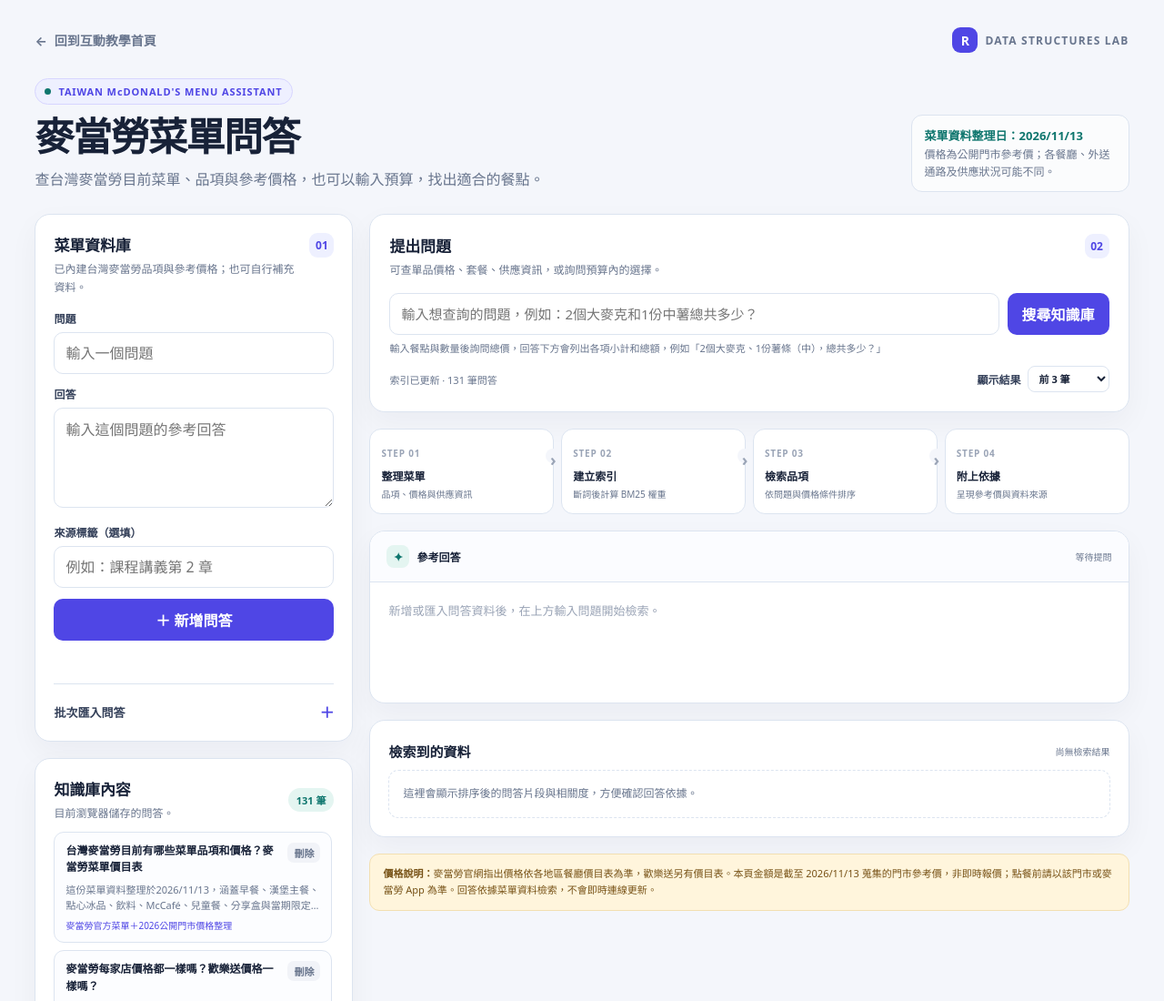
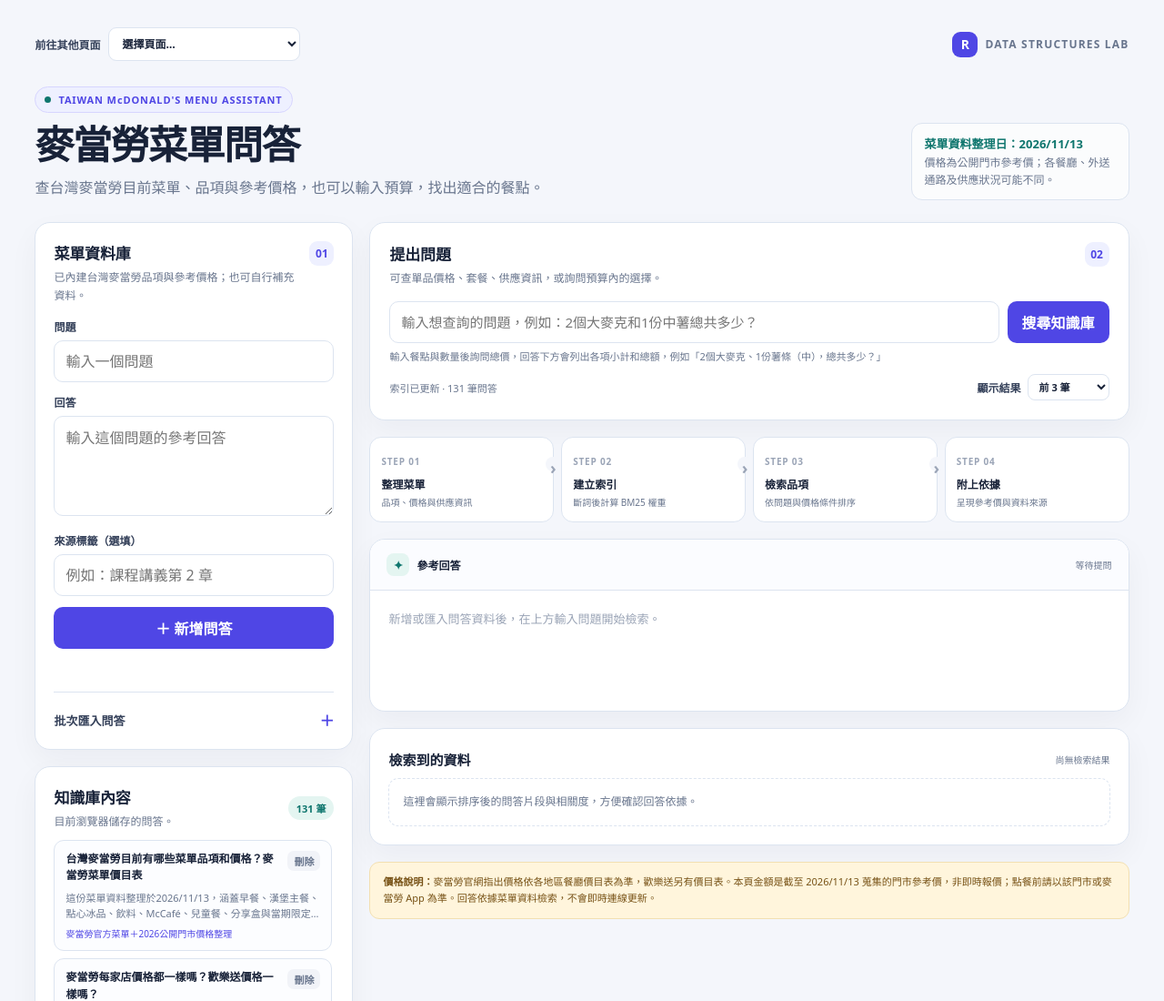
Before and after one commit to slep0721/binary-tree, a plain HTML site: page rag.html in a window 1280 px wide. Shown: the top 1100 px of the page at 91% size. Drawn offline with Linux system fonts and the light colour scheme.

Commit message:
Replace home link with page selector

```diff
--- a/rag.html
+++ b/rag.html
@@ -16,6 +16,7 @@
     .kb-head{display:flex;justify-content:space-between;align-items:center;gap:10px;margin-bottom:10px}.kb-count{padding:5px 9px;border-radius:999px;background:var(--teal-soft);color:var(--teal);font-size:11px;font-weight:800}.kb-empty{padding:15px;border:1px dashed var(--line);border-radius:11px;color:var(--muted);font-size:12px;line-height:1.65;text-align:center}.kb-list{display:grid;gap:8px;max-height:290px;overflow:auto;padding-right:2px}.kb-item{padding:11px 12px;border:1px solid var(--line);border-radius:11px;background:#fcfdff}.kb-item-top{display:flex;align-items:flex-start;justify-content:space-between;gap:9px}.kb-question{min-width:0;font-size:12px;font-weight:760;line-height:1.55;overflow-wrap:anywhere}.remove{flex:none;padding:3px 7px;border-radius:7px;background:#f1f3f8;color:var(--muted);font-size:11px}.kb-answer{display:-webkit-box;margin-top:6px;overflow:hidden;color:var(--muted);font-size:11px;line-height:1.55;-webkit-box-orient:vertical;-webkit-line-clamp:2}.kb-source{margin-top:6px;color:var(--primary);font-size:10px}
     .query-card{padding:21px}.query-row{display:grid;grid-template-columns:minmax(0,1fr) auto;gap:9px}.query-row input{font-size:15px}.query-row button{min-width:112px}.query-options{display:flex;justify-content:space-between;align-items:center;gap:12px;margin-top:10px;color:var(--muted);font-size:11px}.select-inline{display:flex;align-items:center;gap:7px}.select-inline select{width:auto;padding:5px 25px 5px 8px;border-radius:8px;font-size:11px}.pipeline{display:grid;grid-template-columns:repeat(4,1fr);gap:8px}.pipe-step{position:relative;min-height:94px;padding:13px 12px;border:1px solid var(--line);border-radius:13px;background:#fff}.pipe-step:not(:last-child):after{position:absolute;top:21px;right:-8px;z-index:1;content:"›";display:grid;place-items:center;width:16px;height:16px;border-radius:50%;background:#f4f6fb;color:#9aa4b6;font-size:18px;font-weight:700}.pipe-num{color:#9aa4b6;font-size:10px;font-weight:850;letter-spacing:.08em}.pipe-step b{display:block;margin-top:7px;font-size:12px}.pipe-step span:last-child{display:block;margin-top:4px;color:var(--muted);font-size:10px;line-height:1.45}
     .answer-card{overflow:hidden;padding:0}.answer-top{display:flex;justify-content:space-between;align-items:center;gap:12px;padding:15px 18px;border-bottom:1px solid var(--line);background:#fbfcff}.answer-label{display:flex;align-items:center;gap:8px;font-size:12px;font-weight:820}.answer-icon{display:grid;place-items:center;width:25px;height:25px;border-radius:8px;background:var(--teal-soft);color:var(--teal);font-size:13px}.answer-state{color:var(--muted);font-size:10px}.answer-body{min-height:116px;padding:19px 20px;color:var(--ink);font-size:15px;line-height:1.85;white-space:pre-wrap;overflow-wrap:anywhere}.answer-body.placeholder{color:#9aa4b6;font-size:13px}.answer-foot{display:flex;align-items:center;gap:7px;flex-wrap:wrap;padding:0 20px 16px;color:var(--muted);font-size:10px}.citation{padding:5px 8px;border-radius:7px;background:var(--teal-soft);color:var(--teal);font-weight:750}
+    .page-nav{display:flex;align-items:center;gap:9px;color:var(--muted);font-size:12px;font-weight:750}.page-nav select{width:auto;max-width:min(390px,62vw);padding:8px 30px 8px 10px;border-radius:9px;font-size:12px}
     .price-breakdown{margin:0 18px 18px;padding:14px 15px;border:1px solid #cfe7e1;border-radius:13px;background:#f7fcfa}.price-breakdown[hidden]{display:none}.price-breakdown-head{display:flex;align-items:center;justify-content:space-between;gap:10px;margin-bottom:8px}.price-breakdown-head b{color:var(--teal);font-size:12px}.price-breakdown-head span{color:var(--muted);font-size:10px}.price-lines{display:grid;gap:6px}.price-line{display:flex;justify-content:space-between;gap:12px;color:#35415a;font-size:12px;line-height:1.6}.price-line span:last-child{flex:none;font-weight:700}.price-total{display:flex;justify-content:space-between;align-items:center;gap:12px;margin-top:10px;padding-top:10px;border-top:1px solid #d7e9e5;font-size:13px}.price-total strong{color:var(--teal);font-size:20px}.price-note{margin:8px 0 0;color:var(--muted);font-size:10px;line-height:1.6}
     .results-head{display:flex;justify-content:space-between;align-items:center;gap:12px;margin:3px 0 10px}.results-head h2{margin:0;font-size:15px}.results-head span{color:var(--muted);font-size:10px}.result-list{display:grid;gap:9px}.result{padding:13px 14px;border:1px solid var(--line);border-radius:12px;background:#fff}.result-head{display:flex;justify-content:space-between;align-items:center;gap:10px}.rank{display:flex;align-items:center;gap:7px;color:#526078;font-size:11px;font-weight:800}.rank-mark{display:grid;place-items:center;width:21px;height:21px;border-radius:7px;background:var(--primary-soft);color:var(--primary);font-size:10px}.score{display:flex;align-items:center;gap:7px;color:var(--muted);font-size:10px}.score-track{width:76px;height:5px;overflow:hidden;border-radius:9px;background:#edf0f6}.score-fill{height:100%;border-radius:inherit;background:var(--teal)}.result-q{margin-top:9px;font-size:12px;font-weight:760;line-height:1.6}.result-a{margin-top:5px;color:#526078;font-size:11px;line-height:1.7;white-space:pre-wrap;overflow-wrap:anywhere}.result-source{margin-top:8px;color:var(--primary);font-size:10px}.results-empty{padding:15px;border:1px dashed var(--line);border-radius:11px;color:var(--muted);font-size:12px;line-height:1.7}
     .note{padding:12px 14px;border:1px solid #f2dfb1;border-radius:11px;background:var(--amber-soft);color:#775216;font-size:11px;line-height:1.7}.note b{font-weight:800}.footnote{margin:17px 2px 0;color:#929caf;font-size:10px;line-height:1.7;text-align:center}
@@ -23,13 +24,25 @@
     @media(max-width:850px){.layout{grid-template-columns:1fr}.column:first-child{grid-template-columns:repeat(2,minmax(0,1fr));align-items:start}.column:first-child .card:first-child{grid-row:span 2}}
     @media(max-width:850px){.guide-grid{grid-template-columns:repeat(2,minmax(0,1fr))}}
     @media(max-width:600px){main{width:92%;margin:20px auto 36px}.topbar{margin-bottom:21px}.brand{display:none}.hero{display:block}.privacy{max-width:none;margin-top:14px}.column:first-child{grid-template-columns:1fr}.column:first-child .card:first-child{grid-row:auto}.card{padding:17px}.query-row{grid-template-columns:1fr}.query-row button{width:100%}.pipeline{grid-template-columns:repeat(2,1fr)}.pipe-step:nth-child(2):after{display:none}.query-options{align-items:flex-start;flex-direction:column}.rag-guide{padding:17px}.guide-grid{grid-template-columns:1fr}.guide-step{min-height:0}.guide-example-flow{align-items:stretch;flex-direction:column}.guide-example-flow .arrow{transform:rotate(90deg);align-self:center}}
+    @media(max-width:600px){.topbar{align-items:flex-start}.page-nav{width:100%;align-items:flex-start;flex-direction:column}.page-nav select{width:100%;max-width:100%}}
     @media(prefers-reduced-motion:reduce){*,*:before,*:after{scroll-behavior:auto!important;transition:none!important}}
   </style>
 </head>
 <body>
   <main>
     <div class="topbar">
-      <a class="back" href="./index.html" aria-label="回到首頁">← <span>回到互動教學首頁</span></a>
+      <nav class="page-nav" aria-label="其他互動頁面">
+        <label for="other-pages" style="margin:0">前往其他頁面</label>
+        <select id="other-pages" aria-label="選擇其他 HTML 頁面">
+          <option value="" selected>選擇頁面…</option>
+          <option value="./index.html">二元搜尋樹</option>
+          <option value="./dfs-bfs.html">圖的走訪 DFS / BFS</option>
+          <option value="./minimum-spanning-tree.html">最小生成樹 Kruskal / Prim</option>
+          <option value="./max_heap.html">Max Heap 最大堆</option>
+          <option value="./hash-table.html">雜湊表</option>
+          <option value="./dijkstra.html">Dijkstra 最短路徑</option>
+        </select>
+      </nav>
       <div class="brand"><span class="brand-mark">R</span> DATA STRUCTURES LAB</div>
     </div>
     <header class="hero">
@@ -911,6 +924,9 @@
       const query = $('query').value.trim();
       if (query) answerQuestion(query);
     });
+    $('other-pages').addEventListener('change', event => {
+      if (event.currentTarget.value) window.location.href = event.currentTarget.value;
+    });
     $('top-k').addEventListener('change', () => {
       if ($('query').value.trim()) answerQuestion($('query').value.trim());
     });
```
